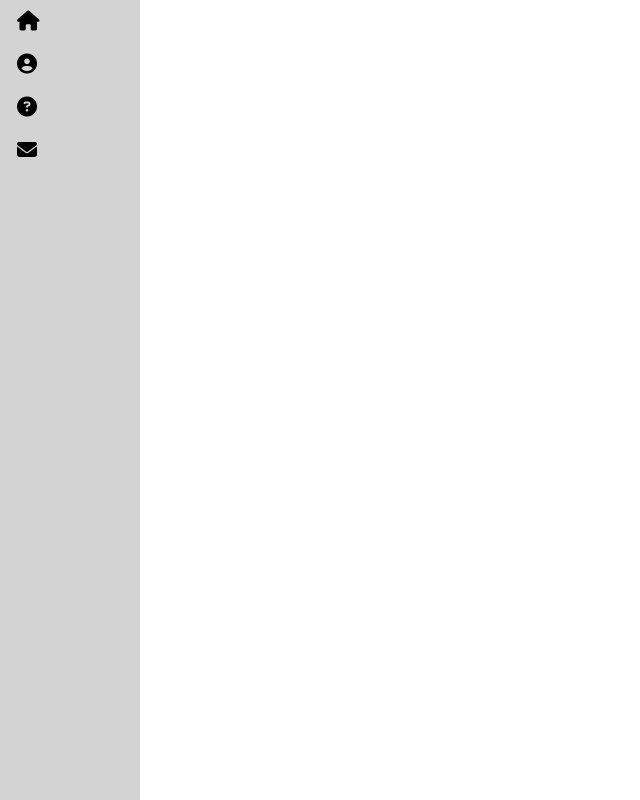
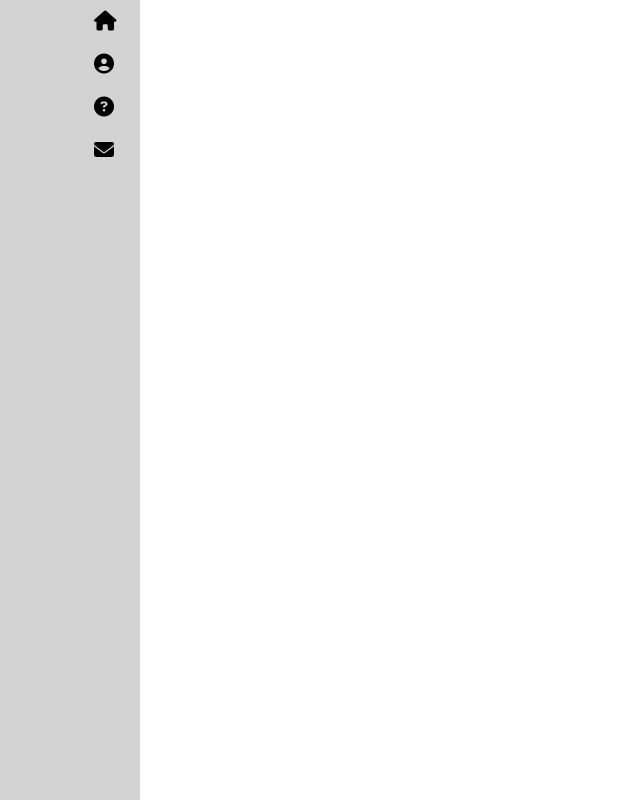
Before and after one commit to Epoqalypse/Bepity.gg, a plain HTML site: page index.html in a window 1280 px wide. Shown: the whole page, without its empty margins (0-640 px from the left). Drawn offline with Linux system fonts and the light colour scheme.

Commit message:
Fixade idén med att ikonerna ska följa med hela vägen

```diff
--- a/css/style.css
+++ b/css/style.css
@@ -27,6 +27,7 @@
     align-items: flex-start;
     width: 140px;
     transition: 0.5s ease-in-out;
+    padding-left: 84px;
 }
 
 #menu5 {
```
